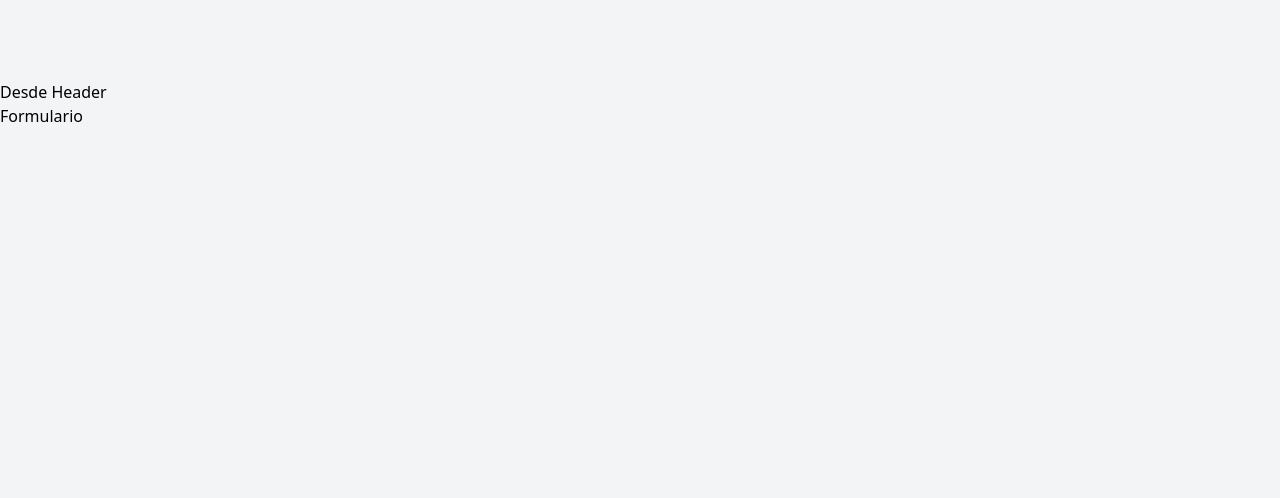
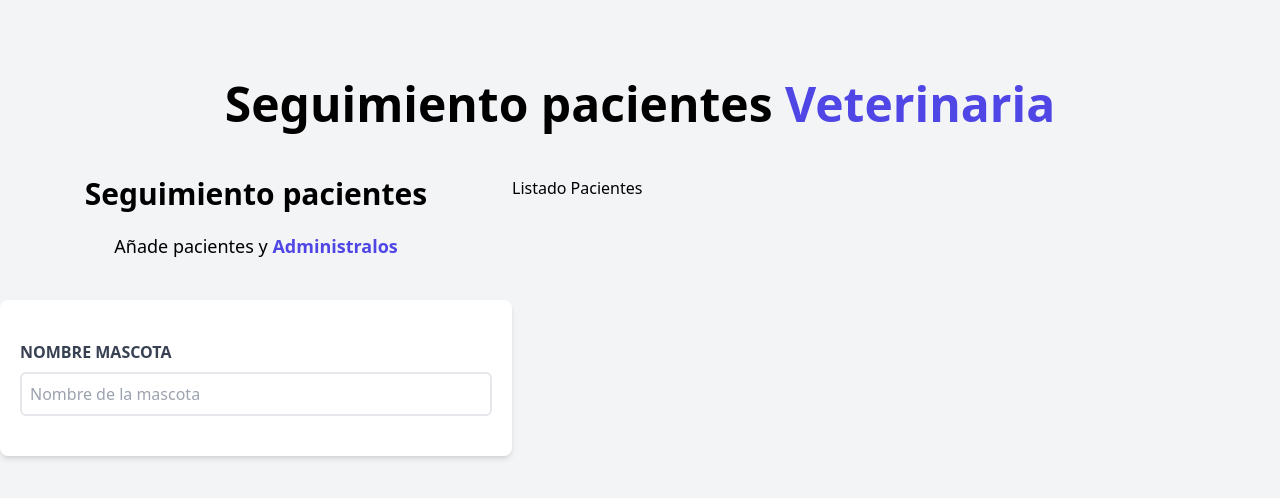
Before and after one commit to santiagoaguirreg/React-Pacientes, a React (Vite) app: page / in a window 1280 px wide. Shown: the top 498 px of the page. Built offline with nearby package versions, Linux system fonts and the light colour scheme.

Commit message:
modified:   src/App.jsx 	modified:   src/componentes/Formulario.jsx 	modified:   src/componentes/Header.jsx 	new file:   src/componentes/ListadoPacientes.jsx
Cambios desde visual studio, formulario inciciando

```diff
--- a/src/App.jsx
+++ b/src/App.jsx
@@ -1,12 +1,20 @@
 import Header from "./componentes/Header"
 import Formulario from "./componentes/Formulario"
+import ListadoPacientes from "./componentes/ListadoPacientes"
+
 
 function App() {
 
   return (
    <div className="container mx-auto mt-20">
     <Header />
+
+    <div className="mt-12 md:flex">
+
     <Formulario />
+    <ListadoPacientes />
+    </div>
+
     </div>
   )
 }
--- a/src/componentes/Formulario.jsx
+++ b/src/componentes/Formulario.jsx
@@ -2,7 +2,35 @@ import React from 'react'
 
 const Formulario = () => {
   return (
-    <div>Formulario</div>
+
+    <div className='md:w-1/2 lg:w-2/5'>
+      <h2 className='font-black text-3xl text-center'>Seguimiento pacientes</h2>
+
+      <p className='text-lg mt-5 text-center mb-10'>
+        Añade pacientes y {''}
+        <span className='text-indigo-600 font-bold'>Administralos</span>
+      </p>
+
+      <form className='bg-white shadow-md rounded-lg py-10 px-5'>
+          <div>
+
+            <label htmlFor="mascota" className='block text-gray-700 uppercase font-bold'>
+              Nombre Mascota
+            </label>
+
+            <input
+              type="text"
+              id='mascota'
+              placeholder='Nombre de la mascota'
+              className='border-2 w-full p-2 mt-2 placeholder-gray-400 rounded-md'
+            />
+
+
+          </div>
+      </form>
+    </div>
+
+
   )
 }
 
--- a/src/componentes/Header.jsx
+++ b/src/componentes/Header.jsx
@@ -1,7 +1,11 @@
 function Header() {
 
     return (
-        <h1>Desde Header</h1>
+
+          <h1 className="font-black text-5xl text-center md:w-2/3 mx-auto">Seguimiento pacientes {""}
+          <span className="text-indigo-600">Veterinaria</span>
+          </h1>
+
     )
 }
 
--- /dev/null
+++ b/src/componentes/ListadoPacientes.jsx
@@ -0,0 +1,11 @@
+import React from 'react'
+
+const ListadoPacientes = () => {
+  return (
+    <div className='w-1/2 lg:w-3/5'>
+      <h2>Listado Pacientes</h2>
+    </div>
+  )
+}
+
+export default ListadoPacientes
```
